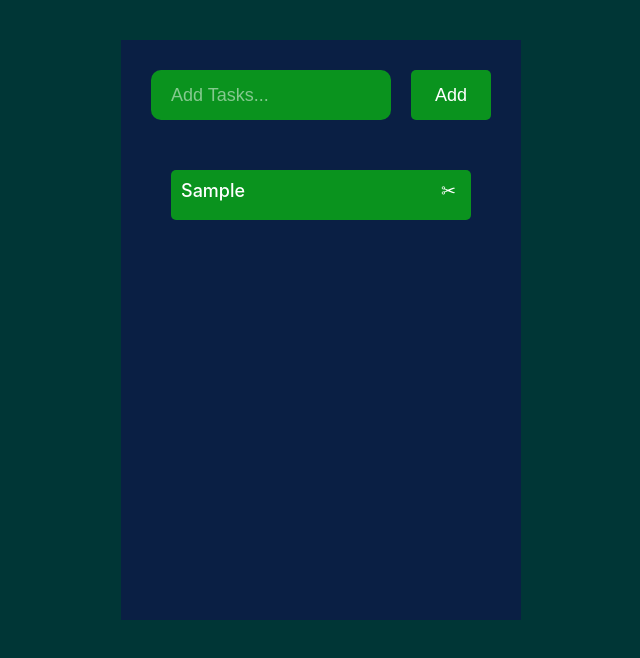
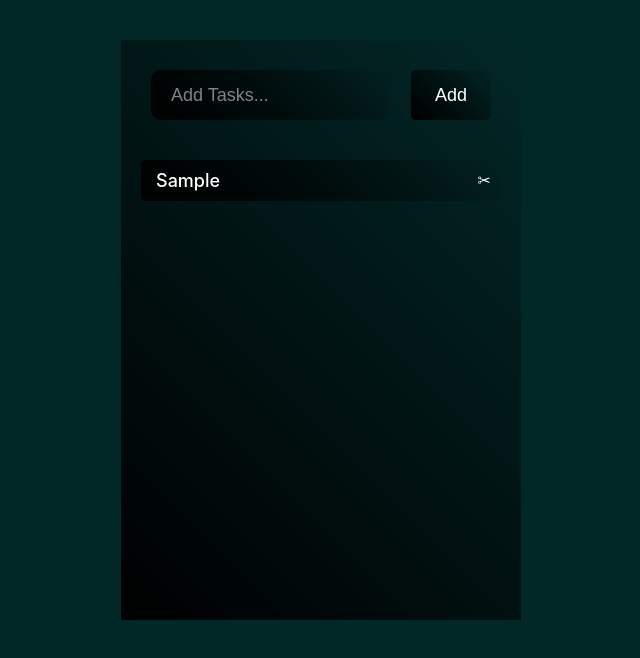
Before and after one commit to Rehankhalil462/Todo-React-App, a React (Create React App) app: page / in a window 1280 px wide. Both pictures are taken after typing "Sample" into the empty fields and a click on the button "Add". Shown: the top 658 px of the page, without its empty margins (319-959 px from the left). Built offline with nearby package versions, Linux system fonts and the light colour scheme; the HTML template or start-up script is replaced by a standard one.

Commit message:
changed color of background bla bla bla

```diff
--- a/src/App.styles.js
+++ b/src/App.styles.js
@@ -1,26 +1,25 @@
 import styled from 'styled-components';
 
-
-export const AppStyles=styled.div`
-background: #0a1f44;
-min-height:580px;
+export const AppStyles = styled.div`
+  background: linear-gradient(45deg, black, transparent);
+  min-height: 580px;
   width: 400px;
   margin: 40px auto;
   overflow: auto;
   max-height: 70px;
-@media screen and (max-width:800px){
+  @media screen and (max-width: 800px) {
     min-height: 600px;
     margin: 15px auto;
     width: 360px;
   }
 `;
 
-export const HeaderStyles=styled.header`
+export const HeaderStyles = styled.header`
   padding: 10px;
 `;
 
-export const FormStyles=styled.input`
-background-color:#0a931e;
+export const FormStyles = styled.input`
+  background: linear-gradient(45deg, black, transparent);
   border: 0;
   color: #fff;
   width: 200px;
@@ -29,28 +28,28 @@ margin: 20px;
   padding: 0 20px;
   font-size: 18px;
   border-radius: 10px;
-@media only screen and (max-width:768px){
+  @media only screen and (max-width: 768px) {
     margin: 15px;
     padding: 0 5px;
   }
-::placeholder{
-    color: rgba(255,255,255,0.5);
+  ::placeholder {
+    color: rgba(255, 255, 255, 0.5);
   }
-:focus{
+  :focus {
     outline: none;
   }
 `;
 
-export const ButtonStyles=styled.button`
+export const ButtonStyles = styled.button`
   height: 50px;
   width: 80px;
   border-radius: 5px;
   border: 0;
-background-color:#0a931e;
+  background: linear-gradient(45deg, black, transparent);
   cursor: pointer;
   color: #fff;
   font-size: 18px;
-:focus{
+  :focus {
     outline: none;
   }
 `;
--- a/src/ListItems.jsx
+++ b/src/ListItems.jsx
@@ -1,5 +1,5 @@
 import React from 'react';
-import {TotalListItems,ListItemsParagraph} from './ListItems.styles';
+import {TotalListItems,ListItemsParagraph,IconContainer} from './ListItems.styles';
 import FlipMove from 'react-flip-move';
 
 const ListItems = ({ items,deleteItems }) => {
@@ -7,10 +7,11 @@ const ListItems = ({ items,deleteItems }) => {
         return (
 
             <TotalListItems key={item.key}>
-                <ListItemsParagraph>{item.text}
-                <span className='icon' onClick={()=>deleteItems(item.key)}>&#9986;</span>
+                <ListItemsParagraph>
+                    {item.text}
+                </ListItemsParagraph>
+                <IconContainer className='icon' onClick={()=>deleteItems(item.key)}>&#9986;</IconContainer>
 
-                </ListItemsParagraph>
             </TotalListItems>
 
         )
--- a/src/ListItems.styles.js
+++ b/src/ListItems.styles.js
@@ -1,35 +1,36 @@
 import styled from 'styled-components';
 
+export const TotalListItems = styled.div`
+  color: #fff;
+  width: 90%;
+  position: relative;
+  display: flex;
+  background: linear-gradient(45deg, black, transparent);
 
-export const TotalListItems=styled.div`
-color: #fff;
-width:300px;
-background-color:#0a931e;
-margin: 20px auto;
-height:50px;
-border-radius:5px;
-
+  margin: 10px auto;
+  height: auto;
+  justify-content: space-between;
+  border-radius: 5px;
 `;
 
-export const ListItemsParagraph=styled.p`
+export const ListItemsParagraph = styled.p`
+  padding: 10px;
+  font-size: 18px;
+  margin:auto 5px;
+  font-weight: 500;
+  position: relative;
+  width: 80%;
+  overflow-wrap: break-word;
+  word-wrap: break-word;
+  hyphens: auto;
 
-padding:10px;
-font-size:18px;
-font-weight:500;
-position:relative;
-.editabletext{
-    background-color:transparent;
-    border:0;
-    color:#fff;
-    font-size:18px;
-   &:focus{
-       outline:none;
-   }
-}
-.icon{
-    position:absolute;
-    right:10px;
-    cursor:pointer;
-    margin:0 5px;
-}
+
+  }
 `;
+
+export const IconContainer = styled.span`
+  width: 20%;
+  cursor: pointer;
+  padding: 10px;
+  text-align: right;
+`;
--- a/src/index.css
+++ b/src/index.css
@@ -6,8 +6,7 @@ body {
   -webkit-font-smoothing: antialiased;
   -moz-osx-font-smoothing: grayscale;
 
-  background: #003636;
-
+  background: #022727;
 }
 
 code {
```
Also changed, not shown: 1 other file (tests, documents, lock files or other folders). Lines whose indentation alone changed are shown as unchanged.
